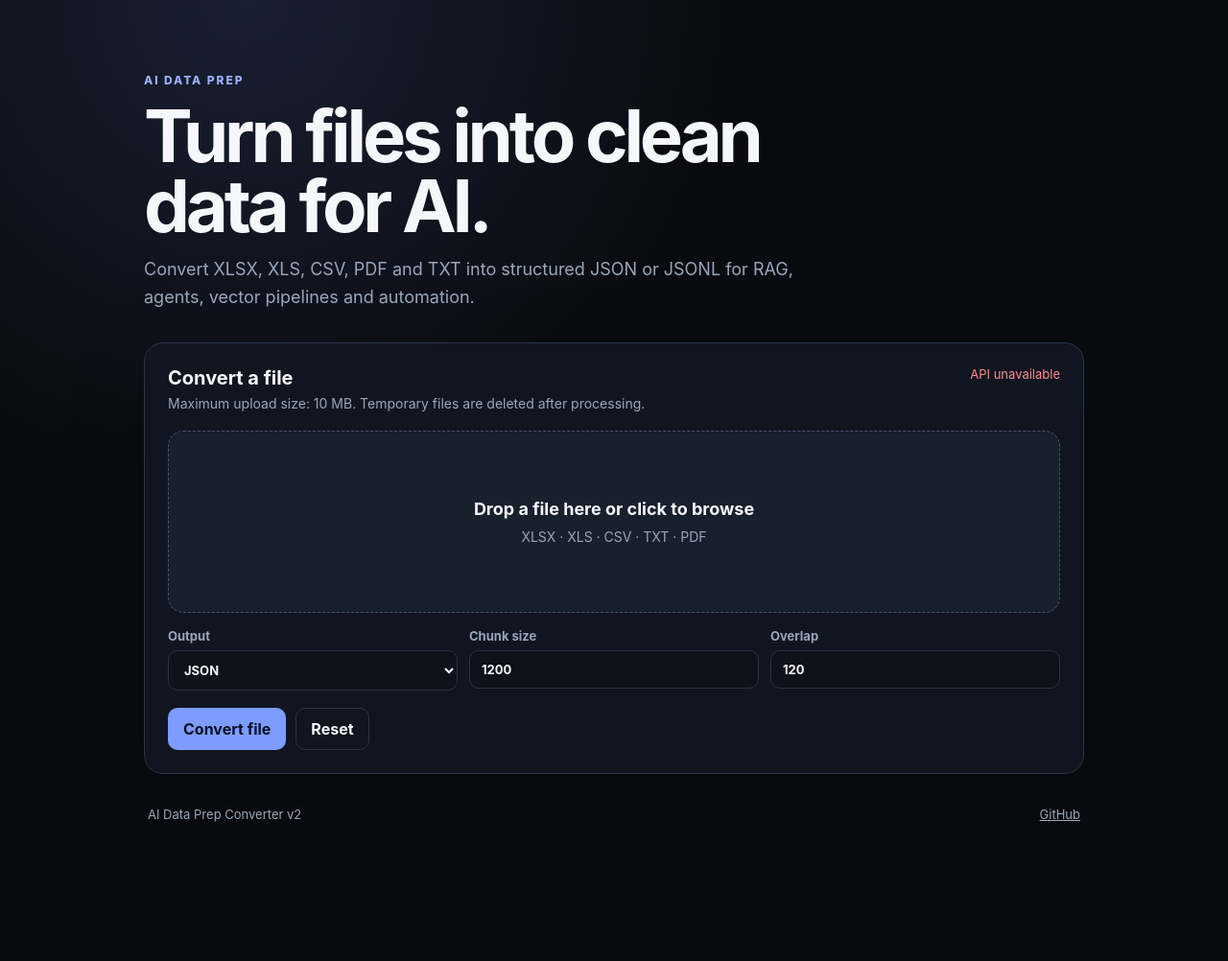
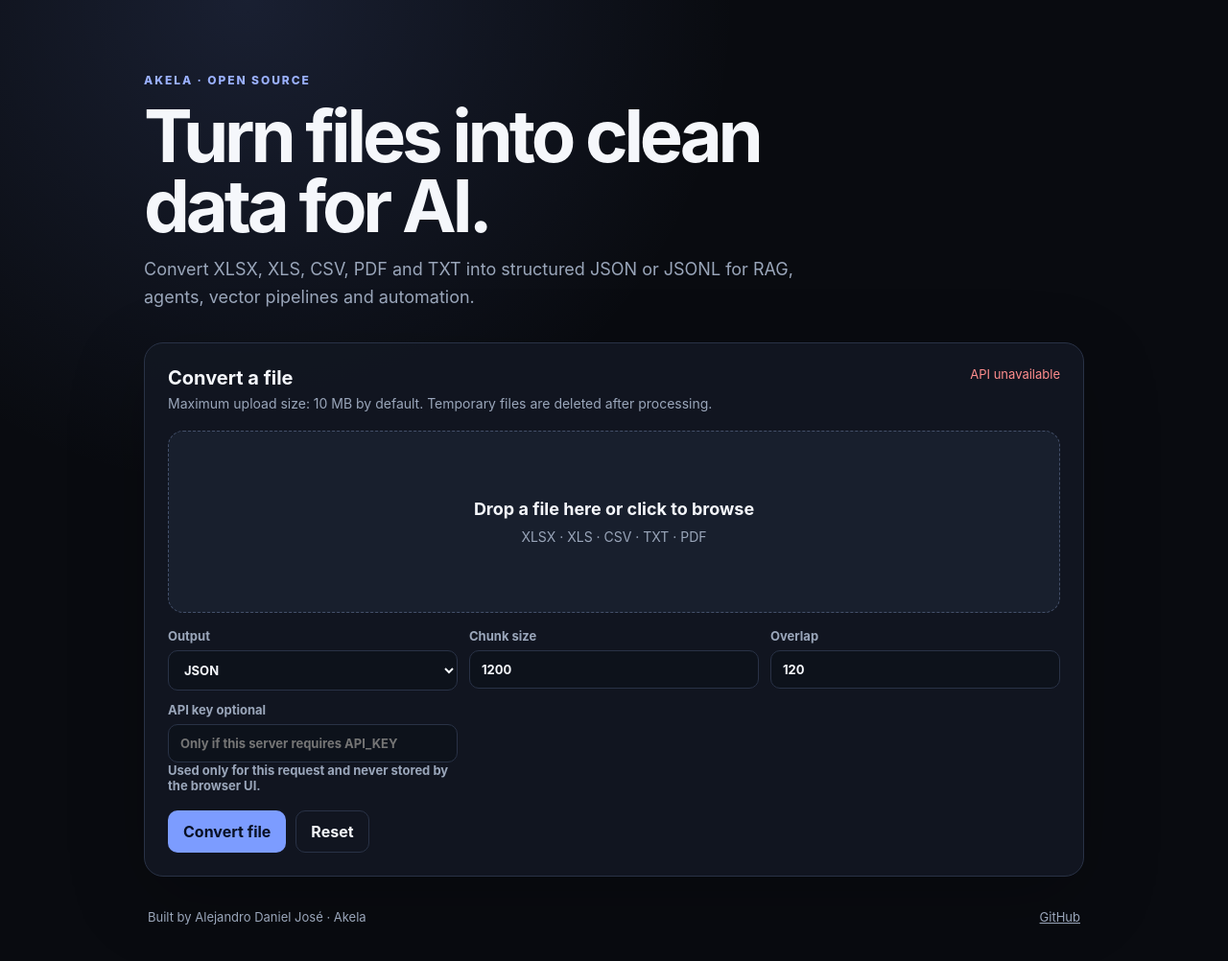
Before and after one commit to akelaonline/csv-to-json, a website: page public/index.html in a window 1280 px wide. Shown: the whole page at 96% size. Before the commit the page ends 911 px from the top, so only its background shows below. Drawn offline with Linux system fonts and the light colour scheme; no server answers.

Commit message:
ui: align Akela branding and support optional API key

```diff
--- a/public/index.html
+++ b/public/index.html
@@ -3,14 +3,14 @@
 <head>
   <meta charset="utf-8">
   <meta name="viewport" content="width=device-width, initial-scale=1">
-  <meta name="description" content="Convert XLSX, XLS, CSV, PDF and TXT files into clean JSON or JSONL for RAG, agents and LLM pipelines.">
-  <title>AI Data Prep Converter</title>
+  <meta name="description" content="Self-hosted data preparation for AI: convert XLSX, XLS, CSV, PDF and TXT into clean JSON or JSONL for RAG, agents, vector databases and automation.">
+  <title>AI Data Prep Converter · Akela</title>
   <link rel="stylesheet" href="/styles.css">
 </head>
 <body>
   <main class="shell">
     <header class="hero">
-      <span class="eyebrow">AI DATA PREP</span>
+      <span class="eyebrow">AKELA · OPEN SOURCE</span>
       <h1>Turn files into clean data for AI.</h1>
       <p>Convert XLSX, XLS, CSV, PDF and TXT into structured JSON or JSONL for RAG, agents, vector pipelines and automation.</p>
     </header>
@@ -19,7 +19,7 @@
       <div class="panel-heading">
         <div>
           <h2 id="upload-title">Convert a file</h2>
-          <p>Maximum upload size: 10 MB. Temporary files are deleted after processing.</p>
+          <p>Maximum upload size: 10 MB by default. Temporary files are deleted after processing.</p>
         </div>
         <span class="status" id="apiStatus">Checking API…</span>
       </div>
@@ -47,6 +47,11 @@
             Overlap
             <input id="overlap" name="overlap" type="number" value="120" min="0" max="1500" step="20">
           </label>
+          <label class="api-key-option">
+            API key <span class="optional">optional</span>
+            <input id="apiKey" name="apiKey" type="password" autocomplete="off" spellcheck="false" placeholder="Only if this server requires API_KEY">
+            <span class="field-help">Used only for this request and never stored by the browser UI.</span>
+          </label>
         </div>
 
         <div class="actions">
@@ -73,7 +78,7 @@
     </section>
 
     <footer>
-      <span>AI Data Prep Converter v2</span>
+      <span>Built by Alejandro Daniel José · Akela</span>
       <a href="https://github.com/akelaonline/csv-to-json" rel="noreferrer">GitHub</a>
     </footer>
   </main>
```
